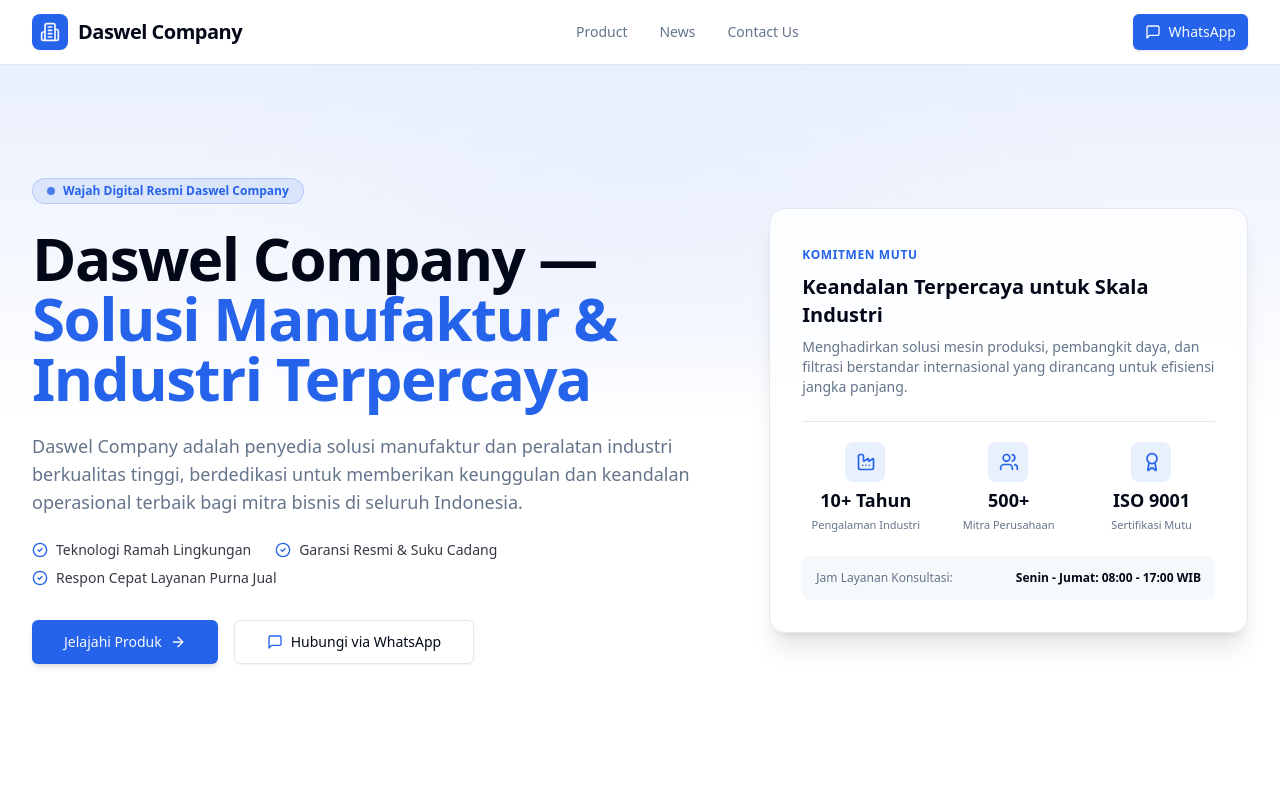
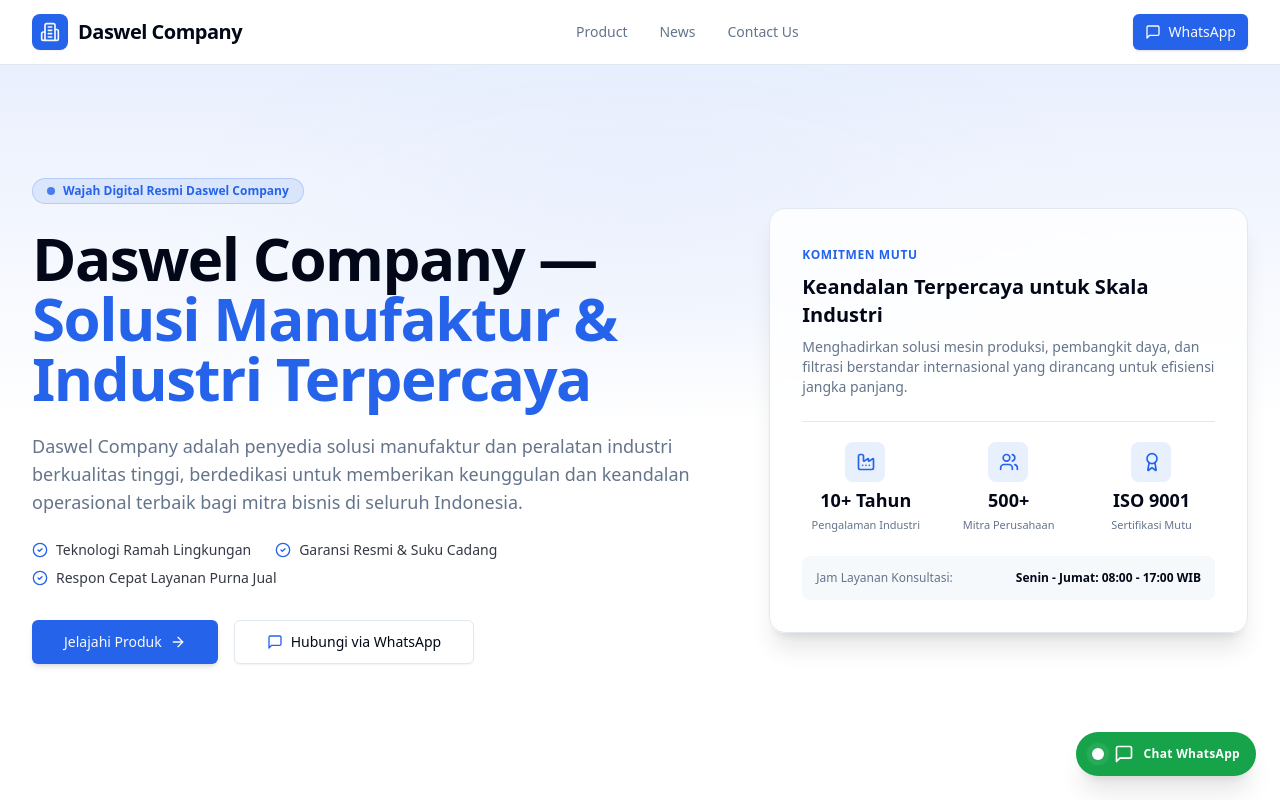
Before and after one commit to Snouzen/daswel-comp, a Next.js app: page / in a window 1280 px wide. Shown: the top 800 px of the page. Built offline with nearby package versions, Linux system fonts and the light colour scheme.

Commit message:
feat: build WhatsApp CTA section and global floating WhatsApp button

```diff
--- a/app/layout.tsx
+++ b/app/layout.tsx
@@ -3,6 +3,7 @@
 import "./globals.css";
 import { Navbar } from "@/components/layout/navbar";
 import { Footer } from "@/components/layout/footer";
+import { FloatingWhatsApp } from "@/components/layout/floating-whatsapp";
 import { companyData } from "@/data/company";
 
 const jakartaSans = Plus_Jakarta_Sans({
@@ -82,6 +83,7 @@
         <Navbar />
         <main className="flex-1">{children}</main>
         <Footer />
+        <FloatingWhatsApp />
       </body>
     </html>
   );
--- a/app/page.tsx
+++ b/app/page.tsx
@@ -1,20 +1,12 @@
 import Link from "next/link";
-import { companyData } from "@/data/company";
-import { productsData } from "@/data/products";
 import { newsData } from "@/data/news";
 import { Button } from "@/components/ui/button";
-import {
-  ArrowRight,
-  ShieldCheck,
-  Zap,
-  Award,
-  Clock,
-  MessageSquare,
-} from "lucide-react";
+import { ArrowRight } from "lucide-react";
 
 import { HeroSection } from "@/components/home/hero-section";
 import { AboutAndFeaturesSection } from "@/components/home/about-and-features-section";
 import { FeaturedProductsSection } from "@/components/home/featured-products-section";
+import { CtaSection } from "@/components/home/cta-section";
 
 export default function HomePage() {
   const latestNews = newsData.slice(0, 2);
@@ -78,33 +70,8 @@
         </div>
       </section>
 
-      {/* CTA Section */}
-      <section className="container mx-auto max-w-7xl px-4 sm:px-6 lg:px-8">
-        <div className="rounded-2xl bg-primary text-primary-foreground p-8 sm:p-12 text-center space-y-6">
-          <h2 className="text-3xl font-bold sm:text-4xl">
-            Siap Tingkatkan Efisiensi Bisnis Anda Bersama Kami?
-          </h2>
-          <p className="max-w-2xl mx-auto text-primary-foreground/90 text-sm sm:text-base">
-            Hubungi perwakilan teknis kami untuk konsultasi spesifikasi mesin, penawaran harga, dan solusi terbaik untuk industri Anda.
-          </p>
-          <div className="flex flex-wrap justify-center gap-4">
-            <Button asChild size="lg" variant="secondary" className="gap-2">
-              <a href={companyData.whatsappUrl} target="_blank" rel="noopener noreferrer">
-                <MessageSquare className="h-4 w-4" />
-                Chat via WhatsApp Sekarang
-              </a>
-            </Button>
-            <Button
-              asChild
-              size="lg"
-              variant="outline"
-              className="bg-transparent border-primary-foreground text-primary-foreground hover:bg-primary-foreground hover:text-primary"
-            >
-              <Link href="/contact">Informasi Kontak Lengkap</Link>
-            </Button>
-          </div>
-        </div>
-      </section>
+      {/* Hubungi Kami / CTA WhatsApp */}
+      <CtaSection />
     </div>
   );
 }
--- /dev/null
+++ b/components/home/cta-section.tsx
@@ -0,0 +1,85 @@
+"use client";
+
+import Link from "next/link";
+import { motion } from "framer-motion";
+import { companyData } from "@/data/company";
+import { Button } from "@/components/ui/button";
+import { MessageSquare, PhoneCall, Clock, CheckCircle2, ArrowRight } from "lucide-react";
+
+export function CtaSection() {
+  return (
+    <section className="container mx-auto max-w-7xl px-4 sm:px-6 lg:px-8">
+      <motion.div
+        initial={{ opacity: 0, scale: 0.97 }}
+        whileInView={{ opacity: 1, scale: 1 }}
+        viewport={{ once: true }}
+        transition={{ duration: 0.5 }}
+        className="relative overflow-hidden rounded-3xl bg-primary text-primary-foreground p-8 sm:p-14 lg:p-16 shadow-xl"
+      >
+        {/* Decorative background glow */}
+        <div className="absolute top-0 right-0 -mr-20 -mt-20 w-80 h-80 bg-white/10 rounded-full blur-3xl pointer-events-none" />
+        <div className="absolute bottom-0 left-0 -ml-20 -mb-20 w-80 h-80 bg-black/10 rounded-full blur-3xl pointer-events-none" />
+
+        <div className="relative max-w-3xl mx-auto text-center space-y-6">
+          <span className="inline-flex items-center gap-1.5 rounded-full bg-primary-foreground/15 px-3 py-1 text-xs font-semibold uppercase tracking-wider text-primary-foreground backdrop-blur-sm">
+            <Clock className="h-3.5 w-3.5" />
+            Layanan Konsultasi Cepat
+          </span>
+
+          <h2 className="text-3xl sm:text-4xl lg:text-5xl font-extrabold tracking-tight leading-tight">
+            Siap Tingkatkan Produktivitas & Efisiensi Pabrik Anda?
+          </h2>
+
+          <p className="text-primary-foreground/90 text-sm sm:text-base lg:text-lg leading-relaxed max-w-2xl mx-auto">
+            Diskusikan kebutuhan spesifikasi mesin dan peralatan industri Anda langsung bersama konsultan teknis {companyData.name}. Dapatkan penawaran harga resmi dan rekomendasi terbaik.
+          </p>
+
+          {/* Value Badges */}
+          <div className="flex flex-wrap justify-center gap-x-6 gap-y-2 text-xs sm:text-sm font-medium text-primary-foreground/90 pt-2">
+            <span className="flex items-center gap-1.5">
+              <CheckCircle2 className="h-4 w-4" /> Respon Cepat & Ramah
+            </span>
+            <span className="flex items-center gap-1.5">
+              <CheckCircle2 className="h-4 w-4" /> Konsultasi Teknis Gratis
+            </span>
+            <span className="flex items-center gap-1.5">
+              <CheckCircle2 className="h-4 w-4" /> Penawaran Resmi & Transparan
+            </span>
+          </div>
+
+          {/* Action Buttons */}
+          <div className="flex flex-wrap justify-center gap-4 pt-4">
+            <Button
+              asChild
+              size="lg"
+              variant="secondary"
+              className="gap-2.5 shadow-lg text-sm sm:text-base font-semibold px-6 py-6"
+            >
+              <a href={companyData.whatsappUrl} target="_blank" rel="noopener noreferrer">
+                <MessageSquare className="h-5 w-5 text-green-600" />
+                Hubungi via WhatsApp Sekarang
+              </a>
+            </Button>
+
+            <Button
+              asChild
+              size="lg"
+              variant="outline"
+              className="bg-transparent border-primary-foreground/40 text-primary-foreground hover:bg-primary-foreground hover:text-primary gap-2 text-sm sm:text-base px-6 py-6"
+            >
+              <Link href="/contact">
+                <PhoneCall className="h-4 w-4" />
+                Informasi Kontak Lengkap
+                <ArrowRight className="h-4 w-4" />
+              </Link>
+            </Button>
+          </div>
+
+          <div className="pt-2 text-xs text-primary-foreground/75">
+            Jam operasional: {companyData.operatingHours} • WhatsApp aktif setiap hari kerja
+          </div>
+        </div>
+      </motion.div>
+    </section>
+  );
+}
--- /dev/null
+++ b/components/layout/floating-whatsapp.tsx
@@ -0,0 +1,32 @@
+"use client";
+
+import { motion } from "framer-motion";
+import { companyData } from "@/data/company";
+import { MessageSquare } from "lucide-react";
+
+export function FloatingWhatsApp() {
+  return (
+    <aside aria-label="WhatsApp Floating Action Button" className="fixed bottom-6 right-6 z-50">
+      <motion.a
+        href={companyData.whatsappUrl}
+        target="_blank"
+        rel="noopener noreferrer"
+        initial={{ scale: 0, opacity: 0 }}
+        animate={{ scale: 1, opacity: 1 }}
+        whileHover={{ scale: 1.08 }}
+        whileTap={{ scale: 0.95 }}
+        className="group flex items-center gap-2.5 rounded-full bg-green-600 px-4 py-3 text-white shadow-xl hover:bg-green-700 transition-colors focus:outline-none focus:ring-2 focus:ring-green-500 focus:ring-offset-2"
+        aria-label="Chat WhatsApp dengan Customer Support Daswel Company"
+      >
+        <span className="relative flex h-3 w-3">
+          <span className="animate-ping absolute inline-flex h-full w-full rounded-full bg-white opacity-75"></span>
+          <span className="relative inline-flex rounded-full h-3 w-3 bg-white"></span>
+        </span>
+        <MessageSquare className="h-5 w-5" />
+        <span className="hidden sm:inline font-semibold text-xs tracking-wide">
+          Chat WhatsApp
+        </span>
+      </motion.a>
+    </aside>
+  );
+}
```
